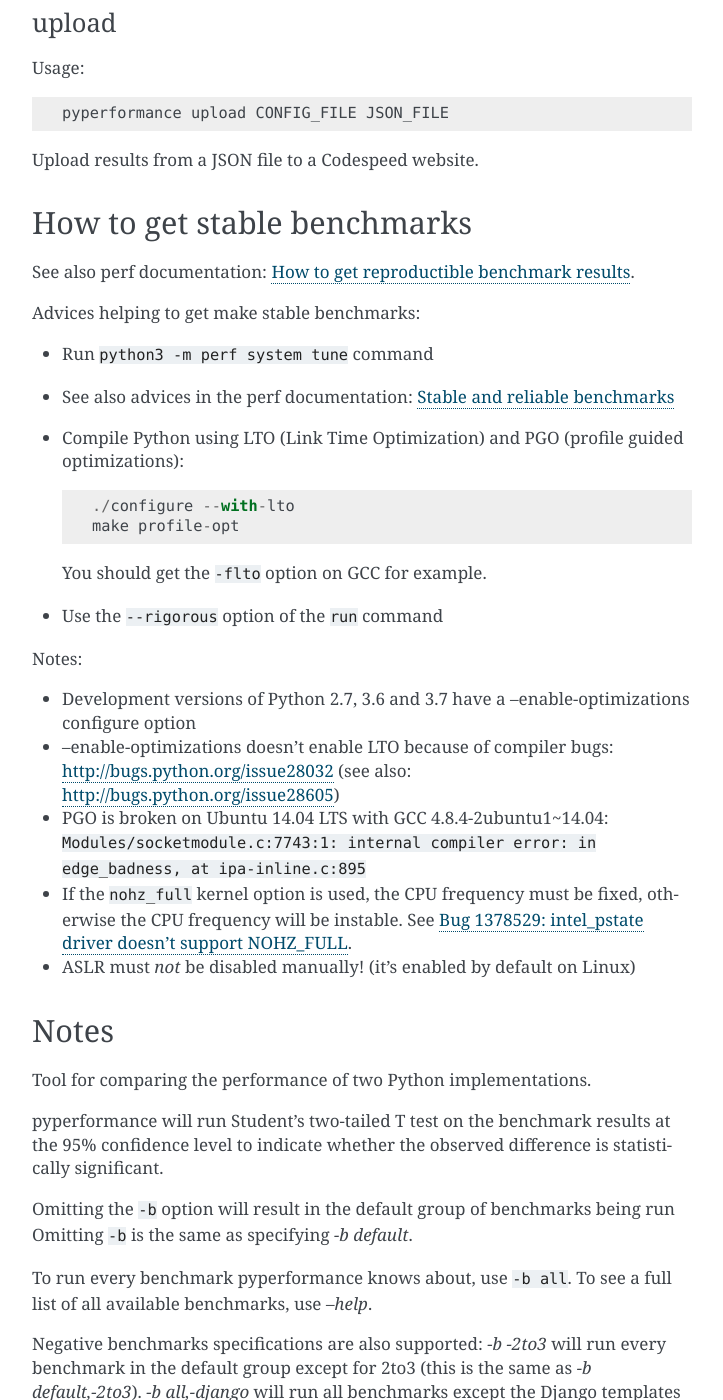
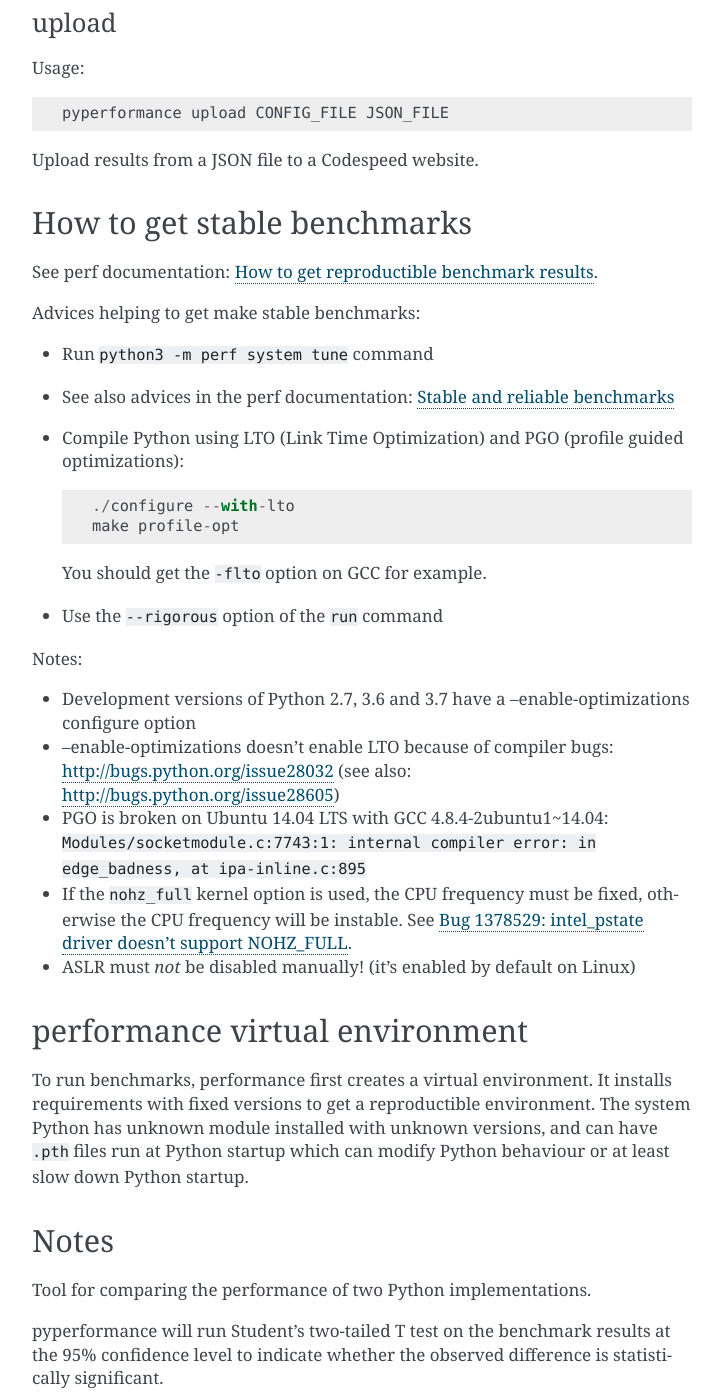
Before and after one commit to python/pyperformance, a Sphinx documentation site: the page built from doc/usage.rst, in a window 1280 px wide and 1400 px high, scrolled down 4939 px. Shown: the whole window, without its empty margins (388-1111 px from the left). Built offline with Sphinx 7.4.7, drawn with Linux system fonts in a browser that asks for light colours; some of the changed text lies outside the part shown.

Commit message:
document venv creation

```diff
--- a/doc/usage.rst
+++ b/doc/usage.rst
@@ -235,7 +235,7 @@
 How to get stable benchmarks
 ============================
 
-See also perf documentation: `How to get reproductible benchmark results
+See perf documentation: `How to get reproductible benchmark results
 <http://perf.readthedocs.io/en/latest/run_benchmark.html#how-to-get-reproductible-benchmark-results>`_.
 
 Advices helping to get make stable benchmarks:
@@ -270,6 +270,16 @@
 * ASLR must *not* be disabled manually! (it's enabled by default on Linux)
 
 
+performance virtual environment
+===============================
+
+To run benchmarks, performance first creates a virtual environment. It installs
+requirements with fixed versions to get a reproductible environment. The system
+Python has unknown module installed with unknown versions, and can have
+``.pth`` files run at Python startup which can modify Python behaviour or at
+least slow down Python startup.
+
+
 Notes
 =====
 
```
